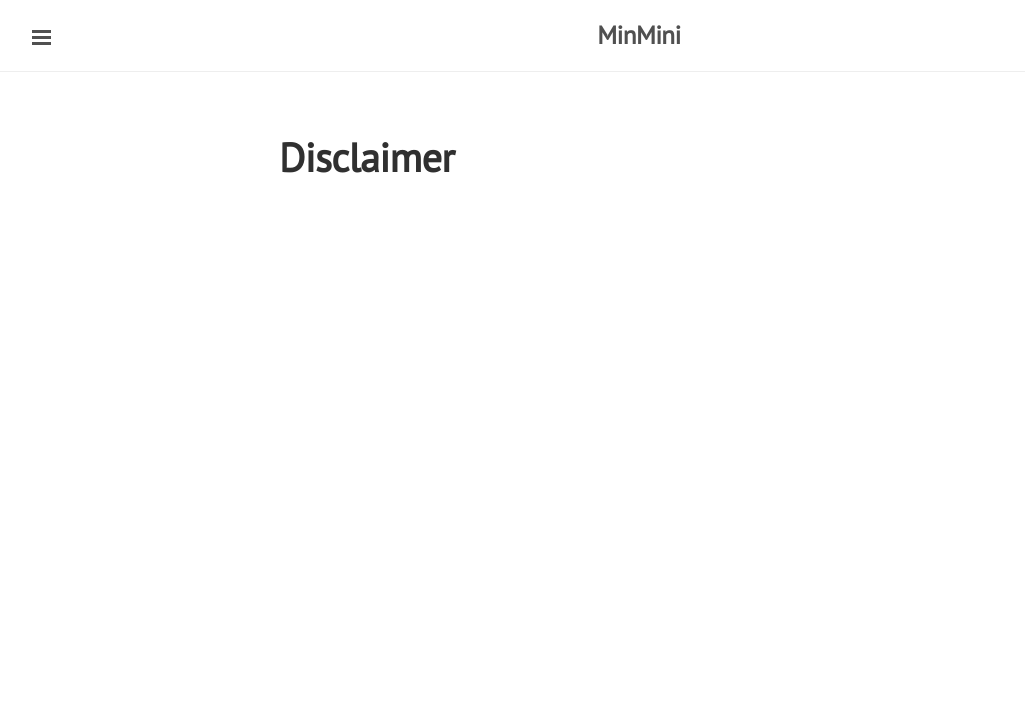
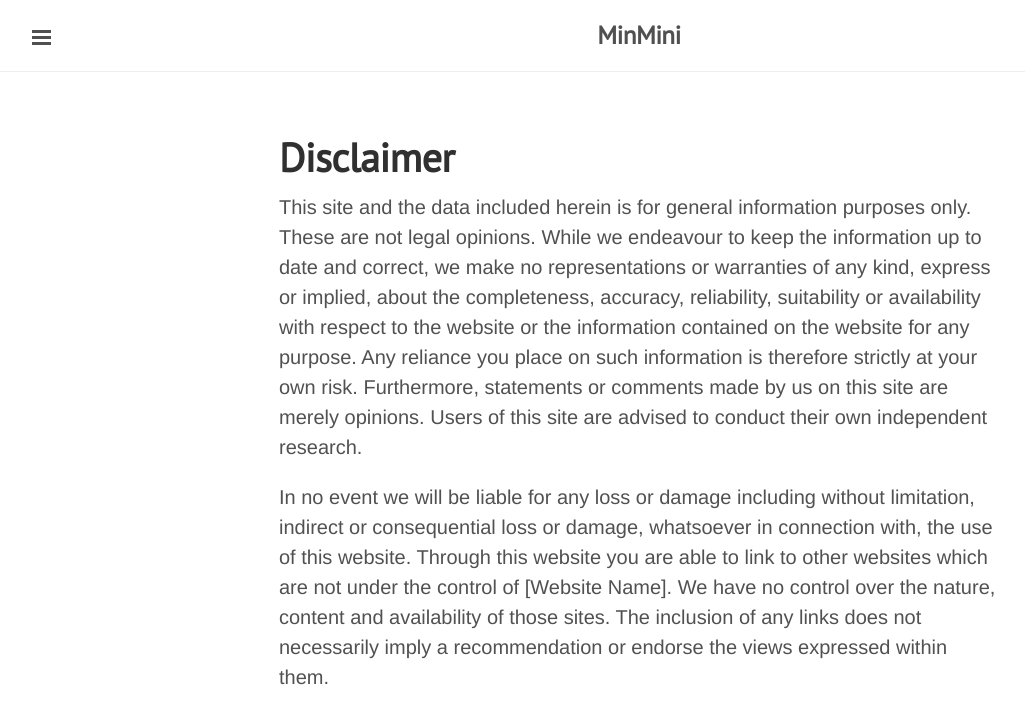
Before and after one commit to gitforwork2/gitforwork.github.io, a Jekyll site: the page built from disclaimer.md, in a window 1280 px wide. Shown: the top 724 px of the page, without its empty margins (1-1026 px from the left). Built offline with Jekyll 4.4.1, drawn with Linux system fonts in a browser that asks for light colours; Markdown is read by kramdown in place of the engine named in the settings.

Commit message:
adding disclaimer and about page

```diff
--- a/disclaimer.md
+++ b/disclaimer.md
@@ -2,3 +2,16 @@
 layout: page
 title: Disclaimer
 ---
+
+This site and the data included herein is for general information purposes only. These are not legal opinions.
+While we endeavour to keep the information up to date and correct, we make no representations or warranties of any kind,
+ express or implied, about the completeness, accuracy, reliability, suitability or availability with respect to the
+ website or the information contained on the website for any purpose. Any reliance you place on such information is
+ therefore strictly at your own risk. Furthermore, statements or comments made by us on this site are merely opinions.
+ Users of this site are advised to conduct their own independent research.
+
+In no event we will be liable for any loss or damage including without limitation, indirect or consequential loss or
+ damage, whatsoever in connection with, the use of this website. Through this website you are able to link to other
+ websites which are not under the control of [Website Name]. We have no control over the nature, content and
+ availability of those sites. The inclusion of any links does not necessarily imply a recommendation or endorse the
+ views expressed within them.
```
Also changed, not shown: about.md (+4 -14 lines).
